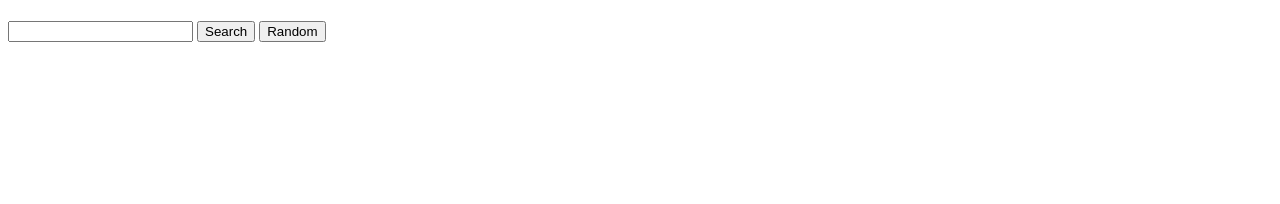
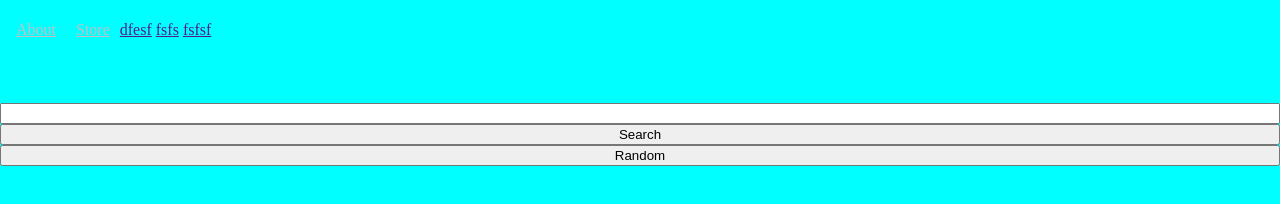
Before and after one commit to madCakes/LAP-1-Code-Challenge, a plain HTML site: page client/index.html in a window 1280 px wide. Drawn offline with Linux system fonts and the light colour scheme.

Commit message:
initial styling

```diff
--- a/client/assets/styles/index.css
+++ b/client/assets/styles/index.css
@@ -0,0 +1,54 @@
+html,
+body {
+  margin: 0px;
+  padding: 0px;
+  border: 0px;
+  box-sizing: border-box;
+}
+
+body {
+  /* height: 100%;
+  display: flex;
+  justify-content: center;
+  align-items: center;
+  flex-wrap: wrap;
+  flex-grow: 1;
+  flex-direction: column; */
+  height: 100%;
+  margin: 0;
+  padding: 0;
+  min-width: 400px;
+
+  background-color: aqua;
+}
+
+main {
+  display: flex;
+  height: 100%;
+  flex-direction: column;
+}
+
+nav {
+  display: flex;
+  align-items: center;
+  padding: 6px;
+
+  height: 60px;
+  flex-shrink: 0;
+  box-sizing: border-box;
+}
+
+.left-links {
+  margin-left: 15px;
+  display: inline-block;
+  padding: 5px;
+  margin: 0 5px;
+  margin-left: 5px;
+  color: #bdc1c6;
+}
+
+.nav-right {
+  display: inline-block;
+  flex-grow: 1;
+  justify-content: flex-end;
+}
--- a/client/index.html
+++ b/client/index.html
@@ -4,20 +4,28 @@
     <meta charset="UTF-8" />
     <meta http-equiv="X-UA-Compatible" content="IE=edge" />
     <meta name="viewport" content="width=device-width, initial-scale=1.0" />
+    <link rel="stylesheet" href="./assets/styles/index.css" />
     <title>Challenge</title>
   </head>
   <body>
+    <main class="container">
       <header>
         <nav>
-        <section><a href=""></a><a href=""></a></section>
-        <a href=""></a><a href=""></a><a href=""></a>
-        <section></section>
+          <a class="left-links" href="">About</a
+          ><a class="left-links" href="">Store</a>
+          <div class="nav-right">
+            <a href="">dfesf</a>
+            <a href="">fsfs</a>
+            <a href="">fsfsf</a>
+            <a href="" id="button"></a>
+          </div>
         </nav>
       </header>
       <h1 class="logo"></h1>
       <input id="search" type="text" />
       <button>Search</button>
       <button>Random</button>
+    </main>
 
     <footer></footer>
   </body>
```
Lines whose indentation alone changed are shown as unchanged.
